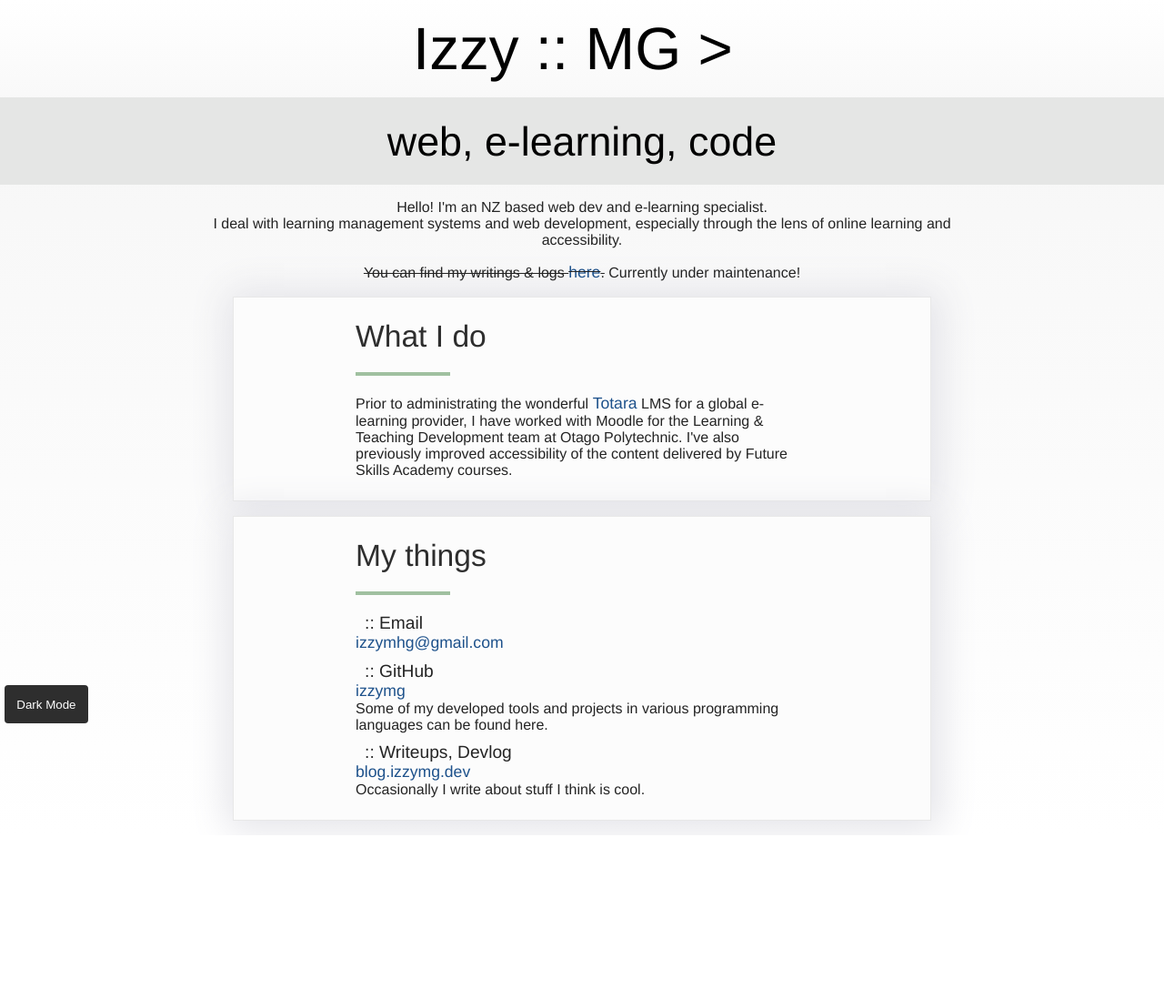
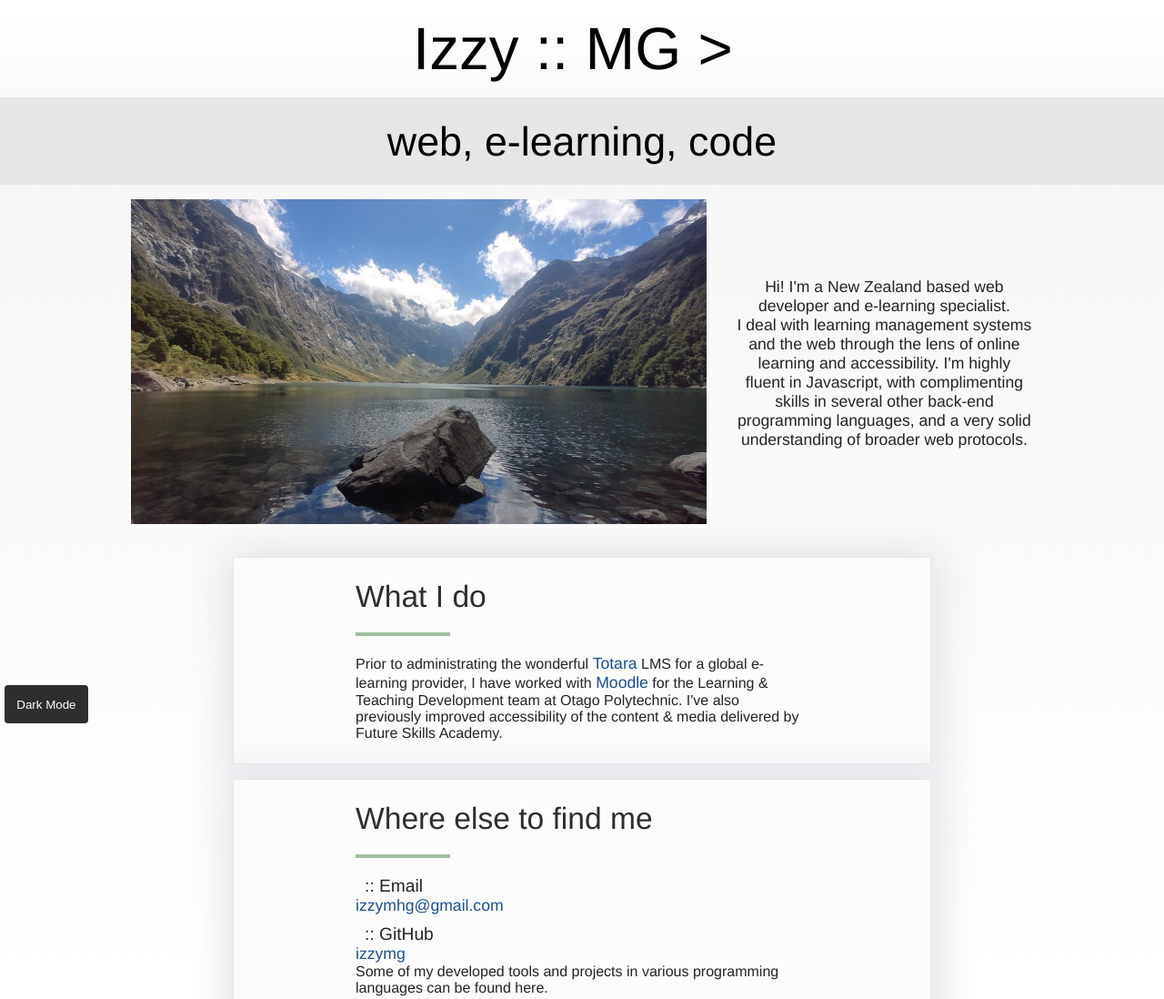
Before and after one commit to izzymg/izzy, a plain HTML site: page index.html in a window 1280 px wide. Shown: the top 1098 px of the page at 91% size. Before the commit the page ends 918 px from the top, so only its background shows below. Drawn offline with Linux system fonts and the light colour scheme; a web font is replaced by a local one.

Commit message:
Content update, add te anau image, secret

```diff
--- a/css/index.css
+++ b/css/index.css
@@ -25,6 +25,12 @@ body {
 body.dark {
     color: #fff;
     background: hsl(0, 0%, 14%);
+}
+
+body.rainbow {
+    animation: rainbow 5s ease infinite;
+    background: linear-gradient(124deg, #ff2400, #e81d1d, #e8b71d, #e3e81d, #1de840, #07ff14, #1ddde8, #2b1de8, #dd00f3, #dd00f3);
+    background-size: 1800% 1800%;
 }
 
 h1, h2, h3, h4, p {
@@ -91,6 +97,12 @@ a:hover {
     font-size: 1.1rem;
 }
 
+@keyframes rainbow {
+    0%{background-position:0% 82%}
+    50%{background-position:100% 19%}
+    100%{background-position:0% 82%}
+}
+
 @keyframes blocksintro {
     from {
         /* margin-top: 100%; */
@@ -118,7 +130,31 @@ a:hover {
 }
 
 .intro {
+    max-width: 80%;
+    margin: 0 auto;
+    display: flex;
+    justify-content: center;
+    align-items: center;
+}
+
+.intro .img-wrap, .intro .about {
+    padding: 1em;
+}
+
+.intro .img-wrap img {
+    max-width: 100%;
+}
+
+.intro .about {
+    font-size: 1.1em;
+    flex-basis: 50%;
     text-align: center;
+}
+
+@media screen and (max-width: 900px) {
+    .intro {
+        flex-direction: column;
+    }
 }
 
 .lined-title {
--- a/index.html
+++ b/index.html
@@ -5,7 +5,7 @@
     <meta charset="UTF-8">
     <meta name="viewport" content="width=device-width, initial-scale=1.0">
     <meta name="description" content="Izzy MG - NZ based e-learning specialist">
-    <link rel="stylesheet" href="css/index.css">
+    <link rel="stylesheet" type="text/css" href="css/index.css">
     <link rel="apple-touch-icon" sizes="180x180" href="/apple-touch-icon.png">
     <link rel="icon" type="image/png" sizes="32x32" href="/favicon-32x32.png">
     <link rel="icon" type="image/png" sizes="16x16" href="/favicon-16x16.png">
@@ -16,7 +16,7 @@
     <header>
         <div class="title-wrap">
             <h1 id="norm-title" class="page-title">Izzy :: MG > <span id="blink-bar"></span></h1>
-            <h1 hidden id="input-title" class="page-title"><input type="text" id="title-input"></h1>
+            <h1 hidden id="input-title" class="page-title"><input placeholder="secret" type="text" id="title-input"></h1>
         </div>
         <h2 class="page-subtitle">web, e-learning, code</h2>
     </header>
@@ -25,14 +25,19 @@
     </div>
     <main>
         <section class="intro">
-            <p class="about tight-wrap">
-                Hello! I'm an NZ based web dev and e-learning specialist.
+            <div class="img-wrap">
+                <img srcset=
+                    "img/te-anau-1000w.jpg 1000w, img/te-anau-500w.jpg 500w"
+                    sizes="(max-width: 900px) 500px, 1000px"
+                    src="img/te-anau-1000w.jpg"
+                    alt="Te Anau, New Zealand">
+            </div>
+            <p class="about">
+                Hi! I'm a New Zealand based web developer and e-learning specialist.
                 <br>
-                I deal with learning management systems and web development, especially
-                through the lens of online learning and accessibility.
-            </p>
-            <p class="blog-find tight-wrap">
-                <s>You can find my writings & logs <a href="https://blog.izzymg.dev">here</a>.</s> Currently under maintenance!
+                I deal with learning management systems and the web through the lens of online learning and accessibility.
+                I'm highly fluent in Javascript, with complimenting skills in several other back-end programming languages,
+                and a very solid understanding of broader web protocols.
             </p>
         </section>
 
@@ -43,16 +48,16 @@
                 </h3>
                 <p>
                     Prior to administrating the wonderful <a href="https://www.totaralearning.com/">Totara</a> LMS for a global
-                    e-learning provider, I have worked with Moodle for the Learning & Teaching Development team at Otago Polytechnic.
+                    e-learning provider, I have worked with <a href="https://www.moodle.org/">Moodle</a> for the Learning & Teaching Development team at Otago Polytechnic.
 
-                    I've also previously improved accessibility of the content delivered by Future Skills Academy courses.
+                    I've also previously improved accessibility of the content & media delivered by Future Skills Academy.
                 </p>
             </div>
         </section>
         <section class="links">
             <div class="tight-wrap">
                 <h3 class="lined-title">
-                    My things
+                    Where else to find me
                 </h3>
                 <h4 class="tiny-title">Email</h4>
                 <a class="plug" href="mailto:izzymhg@gmail.com">izzymhg@gmail.com</a>
@@ -61,11 +66,6 @@
                 <p>
                     Some of my developed tools and projects in various programming languages can be found here.
                 </p>
-                <h4 class="tiny-title">Writeups, Devlog</h4>
-                <a class="plug" href="https://blog.izzymg.dev">blog.izzymg.dev</a>
-                <p>
-                    Occasionally I write about stuff I think is cool.
-                </p>
             </div>
         </section>
     </main>
--- a/js/index.js
+++ b/js/index.js
@@ -7,12 +7,22 @@ function titleInputInit() {
   const inputTitle = document.querySelector("#input-title");
   const input = document.querySelector("#title-input");
 
+	input.addEventListener("input", function() {
+		if(this.value === "secret") {
+			document.body.classList.add("rainbow");
+			this.value = "";
+			setTimeout(() => {
+				document.body.classList.remove("rainbow");
+			}, 3000)
+		}
+	});
+
   document.querySelector(".title-wrap").addEventListener("click", function() {
     normTitle.hidden = !normTitle.hidden;
     inputTitle.hidden = !inputTitle.hidden;
 
     if(!inputTitle.hidden) {
-        input.focus();
+			input.focus();
     }
   });
 }
```
Also changed, not shown: img/te-anau-1000w.jpg (added), img/te-anau-500w.jpg (added), js/index.min.js, 1 other file.
